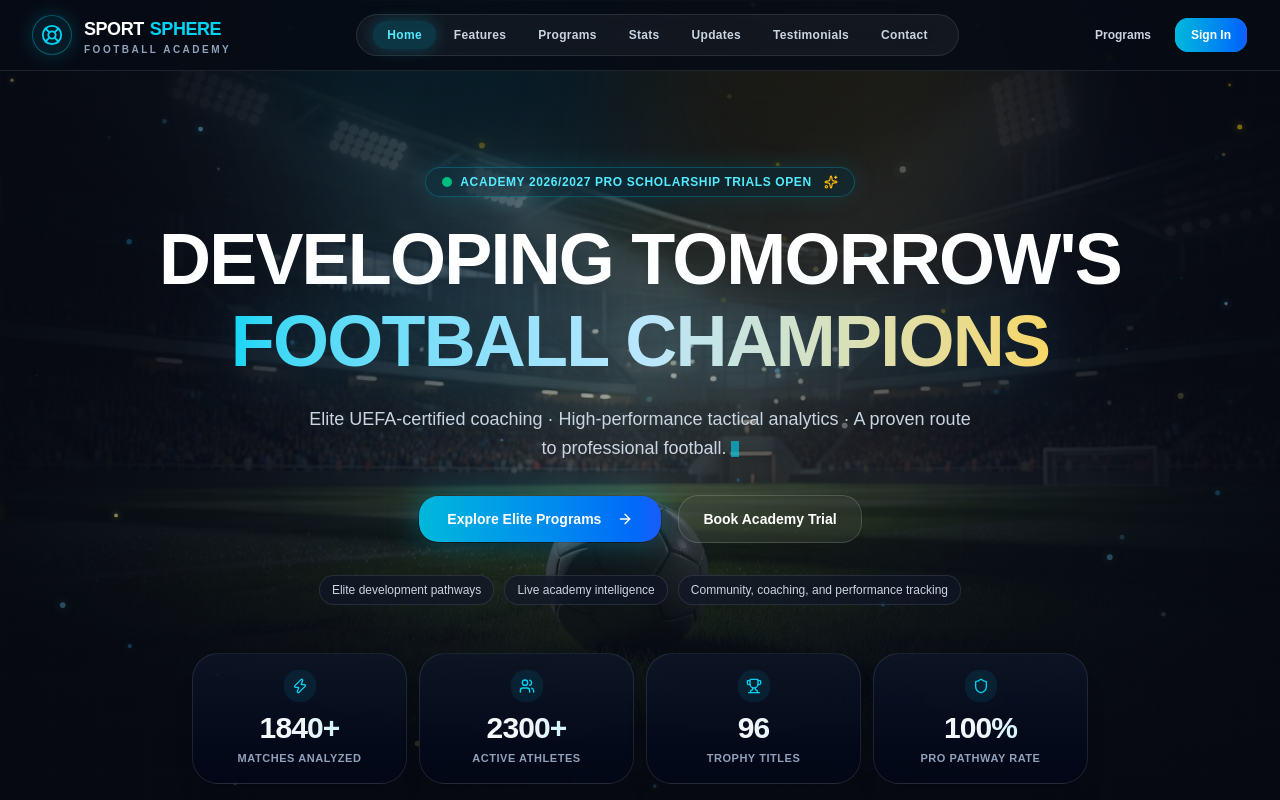
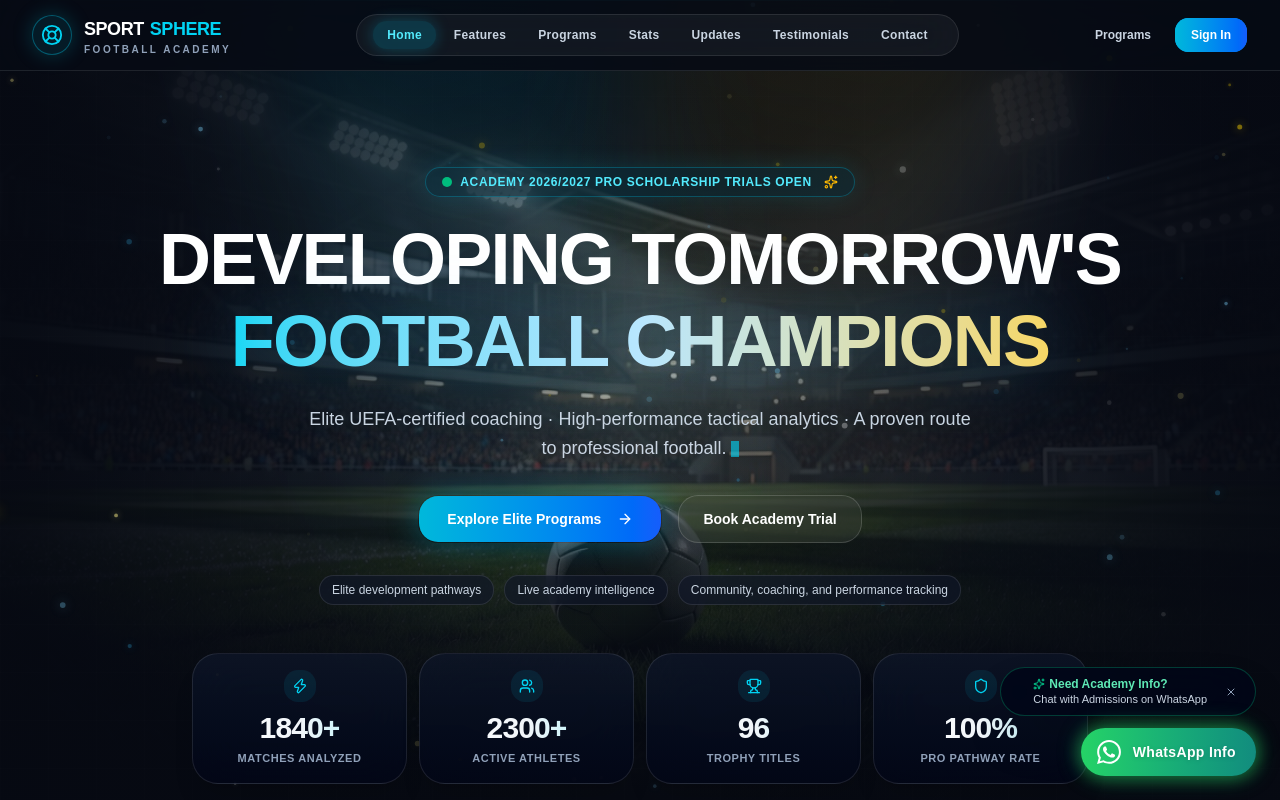
Before and after one commit to persian-ux/FYP-Football-Academy-Frontend, a React (Vite) app: page / in a window 1280 px wide. Shown: the top 800 px of the page. Built offline with nearby package versions, Linux system fonts and the light colour scheme.

Commit message:
Add Whatsapp for gather info

```diff
--- a/src/components/hub/HubSections.tsx
+++ b/src/components/hub/HubSections.tsx
@@ -604,6 +604,17 @@ export function HubFooter({ onSubscribe }: NewsletterFormProps) {
               <ul className="mt-4 space-y-2.5 text-xs text-slate-400">
                 <li>director@sportsphere.academy</li>
                 <li>+1 (555) 021-4001</li>
+                <li>
+                  <a
+                    href="https://wa.me/15550214001?text=Hello%20Sportsphere%20Academy!%20I%20would%20like%20to%20get%20more%20information."
+                    target="_blank"
+                    rel="noopener noreferrer"
+                    className="inline-flex items-center gap-1.5 text-emerald-400 hover:text-emerald-300 font-medium transition-colors"
+                  >
+                    <span className="size-2 rounded-full bg-emerald-400 animate-pulse" />
+                    Chat on WhatsApp
+                  </a>
+                </li>
                 <li>Mon - Sat, 08:00 - 20:00</li>
               </ul>
             </div>
--- /dev/null
+++ b/src/components/hub/WhatsAppFloatingButton.tsx
@@ -0,0 +1,70 @@
+import { useState } from 'react'
+import { Sparkles, X } from 'lucide-react'
+
+interface WhatsAppFloatingButtonProps {
+  phoneNumber?: string
+  defaultMessage?: string
+}
+
+export default function WhatsAppFloatingButton({
+  phoneNumber = '15550214001',
+  defaultMessage = 'Hello Sportsphere Academy! I would like to get more information about your football programs and admissions.',
+}: WhatsAppFloatingButtonProps) {
+  const [showTooltip, setShowTooltip] = useState(true)
+
+  const encodedMessage = encodeURIComponent(defaultMessage)
+  const whatsappUrl = `https://wa.me/${phoneNumber.replace(/[^0-9]/g, '')}?text=${encodedMessage}`
+
+  return (
+    <aside aria-label="WhatsApp Contact Support" className="fixed bottom-6 right-6 z-50 flex flex-col items-end gap-2 pointer-events-auto select-none">
+      {/* Floating Prompt / Tooltip Box */}
+      {showTooltip && (
+        <div className="relative mb-1 flex items-center gap-2.5 rounded-2xl border border-emerald-500/30 bg-slate-950/90 px-3.5 py-2 text-xs text-white shadow-2xl backdrop-blur-xl transition-all duration-300 animate-in fade-in slide-in-from-bottom-2">
+          <span className="flex size-2 rounded-full bg-emerald-400 animate-ping" />
+          <div className="flex flex-col">
+            <span className="font-semibold text-emerald-300 flex items-center gap-1">
+              <Sparkles className="size-3 text-emerald-400" />
+              Need Academy Info?
+            </span>
+            <span className="text-[11px] text-slate-300">Chat with Admissions on WhatsApp</span>
+          </div>
+          <button
+            type="button"
+            onClick={(e) => {
+              e.stopPropagation()
+              setShowTooltip(false)
+            }}
+            className="ml-1 rounded-full p-1 text-slate-400 hover:text-white hover:bg-white/10 transition-colors"
+            title="Dismiss"
+          >
+            <X className="size-3" />
+          </button>
+        </div>
+      )}
+
+      {/* Main WhatsApp Action Button */}
+      <a
+        href={whatsappUrl}
+        target="_blank"
+        rel="noopener noreferrer"
+        className="group relative flex items-center gap-3 rounded-full bg-gradient-to-r from-[#25D366] to-[#128C7E] px-4 py-3 text-white shadow-[0_0_25px_rgba(37,211,102,0.4)] transition-all duration-300 hover:scale-105 hover:shadow-[0_0_35px_rgba(37,211,102,0.65)] active:scale-95"
+        aria-label="Chat on WhatsApp with Sportsphere Academy"
+      >
+        {/* Pulse beacon rings */}
+        <span className="absolute -inset-0.5 -z-10 rounded-full bg-[#25D366] opacity-40 blur-sm group-hover:opacity-75 transition-opacity" />
+
+        {/* WhatsApp Icon */}
+        <svg
+          className="size-6 fill-current transition-transform duration-300 group-hover:rotate-12"
+          viewBox="0 0 24 24"
+        >
+          <path d="M.057 24l1.687-6.163c-1.041-1.804-1.588-3.849-1.587-5.946.003-6.556 5.338-11.891 11.893-11.891 3.181.001 6.167 1.24 8.413 3.488 2.245 2.248 3.481 5.236 3.48 8.414-.003 6.557-5.338 11.892-11.893 11.892-1.99-.001-3.951-.5-5.688-1.448l-6.305 1.654zm6.597-3.807c1.676.995 3.276 1.591 5.392 1.592 5.448 0 9.886-4.434 9.889-9.885.002-5.462-4.415-9.89-9.881-9.892-5.452 0-9.887 4.434-9.889 9.884-.001 2.225.651 3.891 1.746 5.634l-.999 3.648 3.742-.981zm11.387-5.464c-.074-.124-.272-.198-.57-.347-.297-.149-1.758-.868-2.031-.967-.272-.099-.47-.149-.669.149-.198.297-.768.967-.941 1.165-.173.198-.347.223-.644.074-.297-.149-1.255-.462-2.39-1.475-.883-.788-1.48-1.761-1.653-2.059-.173-.297-.018-.458.13-.606.134-.133.297-.347.446-.521.151-.172.2-.296.3-.495.099-.198.05-.372-.025-.521-.075-.148-.669-1.611-.916-2.206-.242-.579-.487-.501-.669-.51l-.57-.01c-.198 0-.52.074-.792.372s-1.04 1.016-1.04 2.479 1.065 2.876 1.213 3.074c.149.198 2.095 3.2 5.076 4.487.709.306 1.263.489 1.694.626.712.226 1.36.194 1.872.118.571-.085 1.758-.719 2.006-1.413.248-.695.248-1.29.173-1.414z" />
+        </svg>
+
+        <span className="font-bold text-sm tracking-wide text-white drop-shadow-sm pr-1">
+          WhatsApp Info
+        </span>
+      </a>
+    </aside>
+  )
+}
--- a/src/pages/HubPage.tsx
+++ b/src/pages/HubPage.tsx
@@ -16,6 +16,8 @@ import { useScrollSpy } from '@/hooks/useScrollSpy'
 import { useRevealOnScroll } from '@/hooks/useRevealOnScroll'
 import type { AuthSession } from '@/lib/auth'
 import { gsap } from '@/lib/sportsphere'
+
+import WhatsAppFloatingButton from '@/components/hub/WhatsAppFloatingButton'
 
 const CinematicVideoBackground = lazy(() => import('@/components/hub/CinematicVideoBackground'))
 const StadiumAtmosphereCanvas = lazy(() => import('@/components/hub/StadiumAtmosphereCanvas'))
@@ -124,6 +126,9 @@ export default function HubPage({ session, onSignIn, onSignOut }: HubPageProps)
       <LiveUpdatesWidget />
       <TestimonialsSection />
       <HubFooter onSubscribe={handleSubscribe} />
+
+      {/* Floating WhatsApp Contact Button */}
+      <WhatsAppFloatingButton />
     </main>
   )
 }
```
